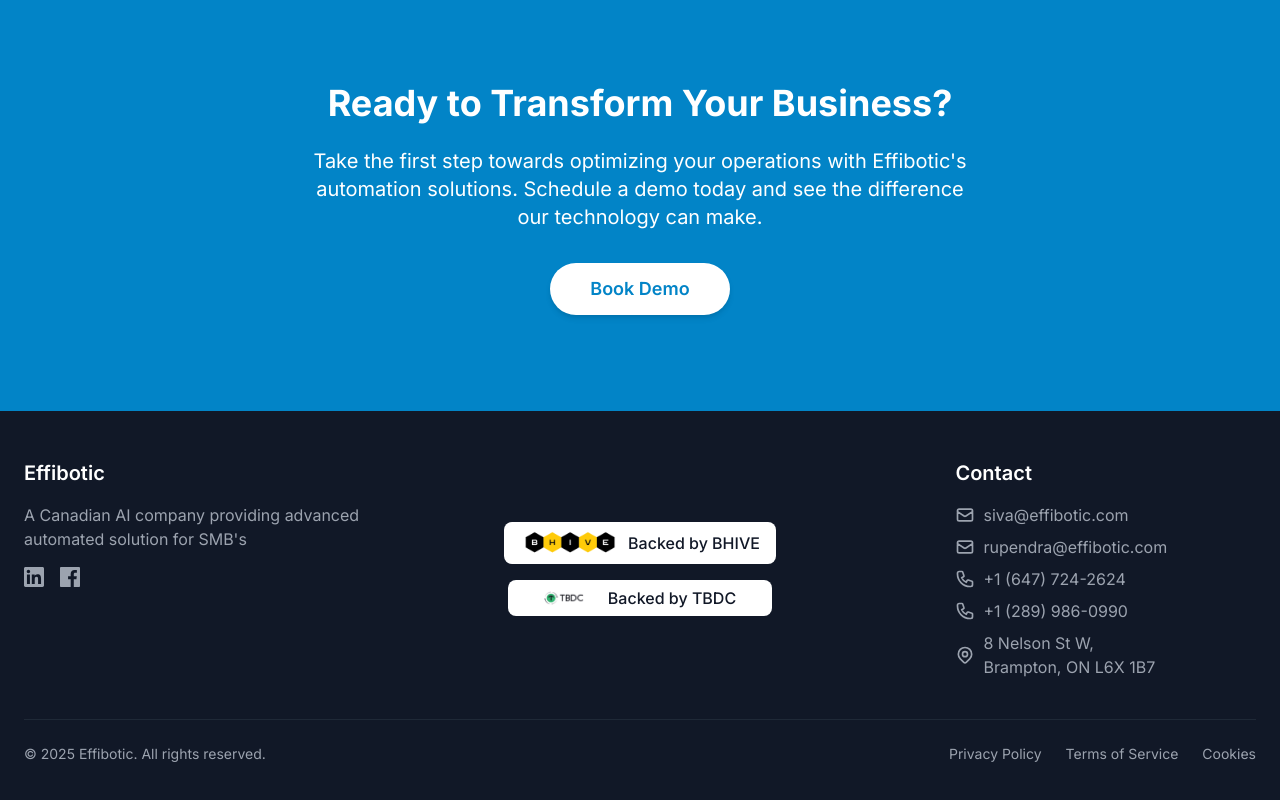
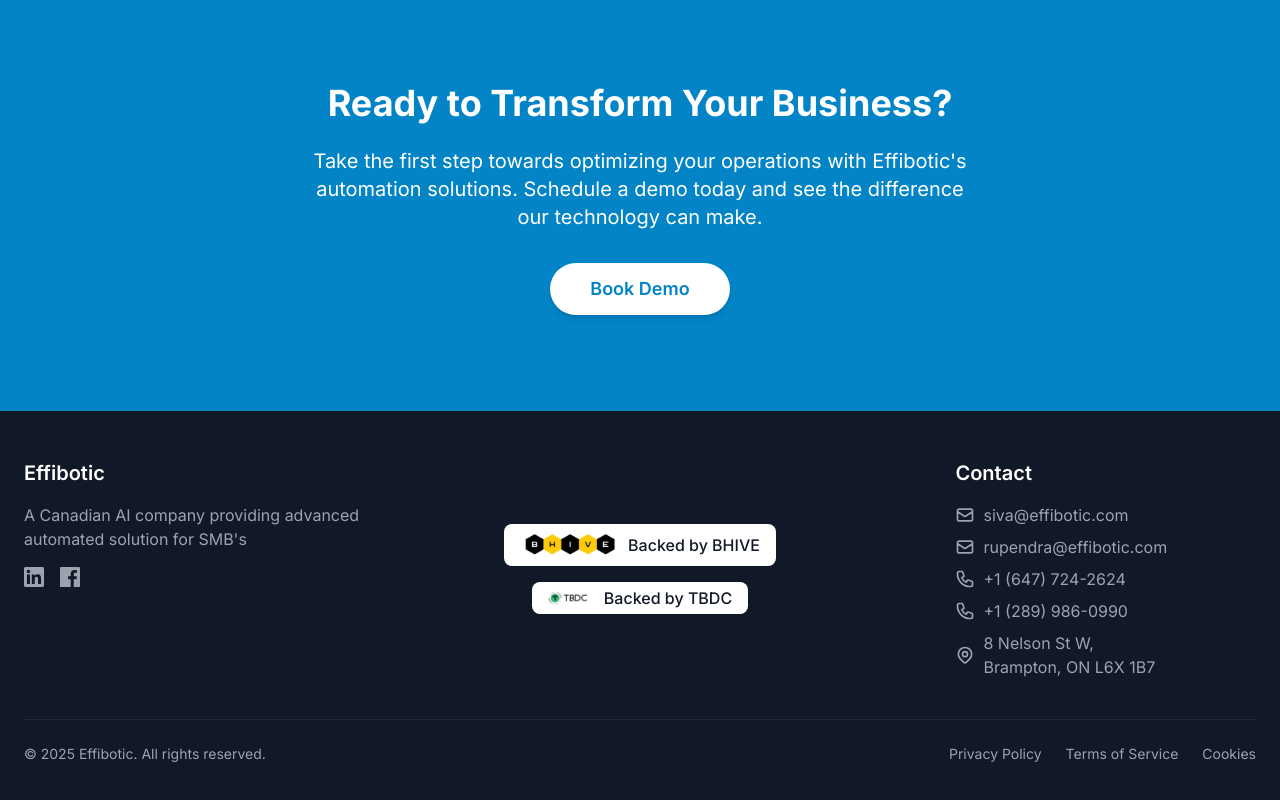
Before and after one commit to Jannatt22/Effibotic-changes, a Next.js app in the folder my-app/: page / in a window 1280 px wide. Shown: the part 3499-4299 px from the top of the page. Built offline with nearby package versions, Linux system fonts and the light colour scheme.

Commit message:
tbdc padding sizing for the new logo

```diff
--- a/my-app/src/components/Footer.tsx
+++ b/my-app/src/components/Footer.tsx
@@ -54,7 +54,7 @@ const Footer = () => {
               />
               <span className="text-gray-900 ml-2 font-medium">Backed by BHIVE</span>
             </div>
-            <div className="flex items-center justify-center bg-white rounded-lg px-9 py-1.5">
+            <div className="flex items-center justify-center bg-white rounded-lg px-4 py-1">
               <Image
                 src="/images/tbdc-full-logo.png"
                 alt="TBDC Logo"
@@ -62,7 +62,7 @@ const Footer = () => {
                 height={15}
                 className="object-contain"
               />
-              <span className="text-gray-900 ml-6 font-medium">Backed by TBDC</span>
+              <span className="text-gray-900 ml-4 font-medium">Backed by TBDC</span>
             </div>
           </div>
 
```
